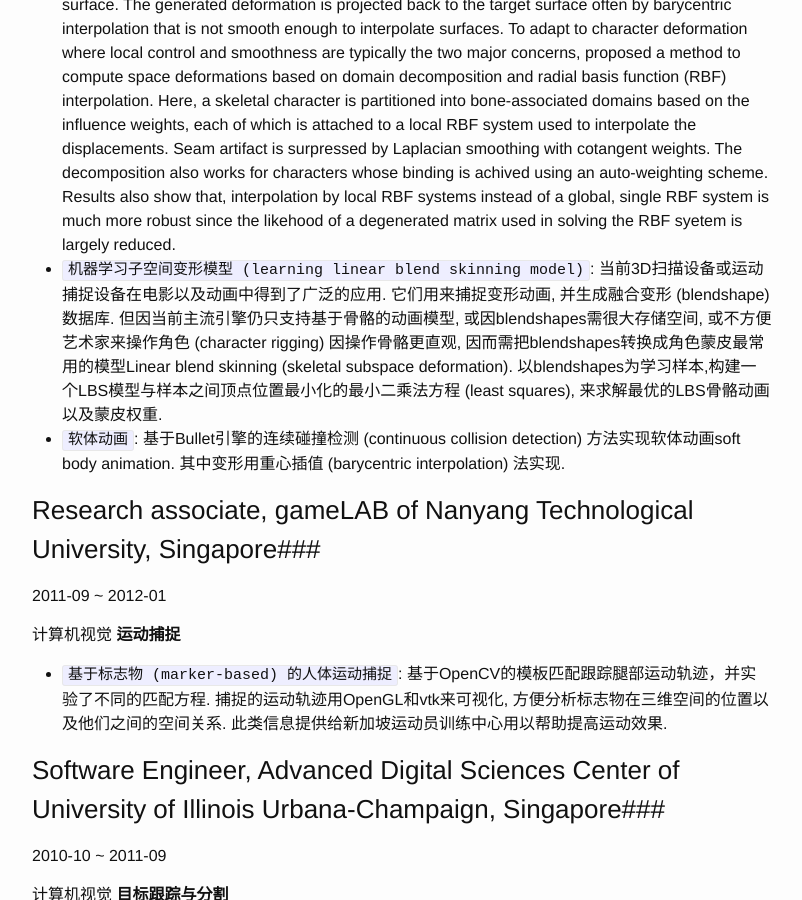
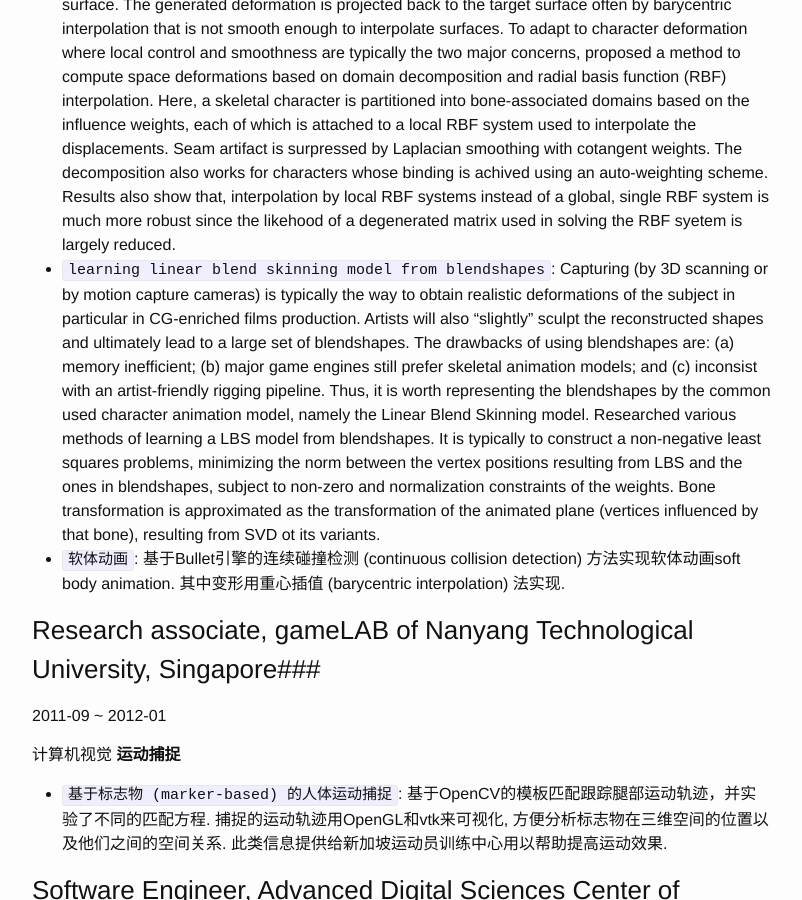
Before and after one commit to luozhipi/luozhipi.github.io, a Jekyll site: the page built from resume_EN.md, in a window 1280 px wide and 900 px high, scrolled down 3593 px. Shown: the whole window, without its empty margins (238-1040 px from the left). Built offline with Jekyll 4.4.1, drawn with Linux system fonts in a browser that asks for light colours.

Commit message:
Update resume_EN.md

```diff
--- a/resume_EN.md
+++ b/resume_EN.md
@@ -104,7 +104,7 @@
 - `Human neck modeling`: Proposed a method for modeling and simulating the human neck and its skin deformation at interactive rates on a modern laptop. Starting from the Ultimate Human Model (UHM) data set which includes a comprehensive set of the human's anatomy structures, a model ready for simulation of the neck's bio-mechanics and musculoskeletal dynamics is developed. The work involves interdisciplinary knowledge. First, use Maya to deal with the geometric issues such as holes and degeneration of the polygonal meshes in order to facilitate the meshing procedure by Tetgen. The muscles represented as volumetric meshes resulting from the meshing are modeld by the Finite Element Method with co-rotational material. The bones are modeled as rigid bodies, and the skin as a mass-spring network. Remarkably, proposed soft constraints realized by linear, elastic springs for coupling the rigid (bone) and soft (muscle) bodies. Skeleton motion is simulated by multi-body dynamic system. The overall dynamics is formulated as a Lagrangian dynamic system, which is numerically solved by a semi-implicit time integrator. In order to obtain substaintial speed ups, considerable effort is made such as, reducing the number of finite elements, empirically selecting a subset of anatomy structures, and exploiting linearization without sacrificing much deformation realism.
 - `Volumetric, elastic energy minimization`: Methods that cast the deformation as an elastic energy minimization enhance the realism of deformation by supporting elastic deformations. The as-rigid-as-possible rigidity energy is widely researched, as this form of elasticity formulization is relatively easy to achieve and the minimization of its objecitve function is also easy to implement. In additon to the elastic deformation of the surface, proposed a volumetric, as-rigid-as-possible energy for volume-preservation based on voxel grids which provide accessible neighboring structure for defining the elements. Here, the minimization will enforce the transformation to be rigid of an element throughout the deformation. Thus, the lengths in voxel edges are approximately preserved, in turn the volume.
 - `Space deformation`: Finite Element simulation and nonlinear, elastic energy is often computational expensive, hindering their applications in interative or real-time scenarios. Space deformation as an effective, accelerating strategy, provides a solution in an indirect manner. In this context, the simulation or minimization is performed on a coarser mesh enclosing the subject surface. The generated deformation is projected back to the target surface often by barycentric interpolation that is not smooth enough to interpolate surfaces. To adapt to character deformation where local control and smoothness are typically the two major concerns, proposed a method to compute space deformations based on domain decomposition and radial basis function (RBF) interpolation. Here, a skeletal character is partitioned into bone-associated domains based on the influence weights, each of which is attached to a local RBF system used to interpolate the displacements. Seam artifact is surpressed by Laplacian smoothing with cotangent weights. The decomposition also works for characters whose binding is achived using an auto-weighting scheme. Results also show that, interpolation by local RBF systems instead of a global, single RBF system is much more robust since the likehood of a degenerated matrix used in solving the RBF syetem is largely reduced.
-- `机器学习子空间变形模型 (learning linear blend skinning model)`: 当前3D扫描设备或运动捕捉设备在电影以及动画中得到了广泛的应用. 它们用来捕捉变形动画, 并生成融合变形 (blendshape) 数据库. 但因当前主流引擎仍只支持基于骨骼的动画模型, 或因blendshapes需很大存储空间, 或不方便艺术家来操作角色 (character rigging) 因操作骨骼更直观, 因而需把blendshapes转换成角色蒙皮最常用的模型Linear blend skinning (skeletal subspace deformation). 以blendshapes为学习样本,构建一个LBS模型与样本之间顶点位置最小化的最小二乘法方程 (least squares), 来求解最优的LBS骨骼动画以及蒙皮权重.
+- `learning linear blend skinning model from blendshapes`: Capturing (by 3D scanning or by motion capture cameras) is typically the way to obtain realistic deformations of the subject in particular in CG-enriched films production. Artists will also "slightly" sculpt the reconstructed shapes and ultimately lead to a large set of blendshapes. The drawbacks of using blendshapes are: (a) memory inefficient; (b) major game engines still prefer skeletal animation models; and (c) inconsist with an artist-friendly rigging pipeline. Thus, it is worth representing the blendshapes by the common used character animation model, namely the Linear Blend Skinning model. Researched various methods of learning a LBS model from blendshapes. It is typically to construct a non-negative least squares problems, minimizing the norm between the vertex positions resulting from LBS and the ones in blendshapes, subject to non-zero and normalization constraints of the weights. Bone transformation is approximated as the transformation of the animated plane (vertices influenced by that bone), resulting from SVD ot its variants.
 - `软体动画`: 基于Bullet引擎的连续碰撞检测 (continuous collision detection) 方法实现软体动画soft body animation. 其中变形用重心插值 (barycentric interpolation) 法实现.
 
 ###Research associate, gameLAB of Nanyang Technological University, Singapore###
```
